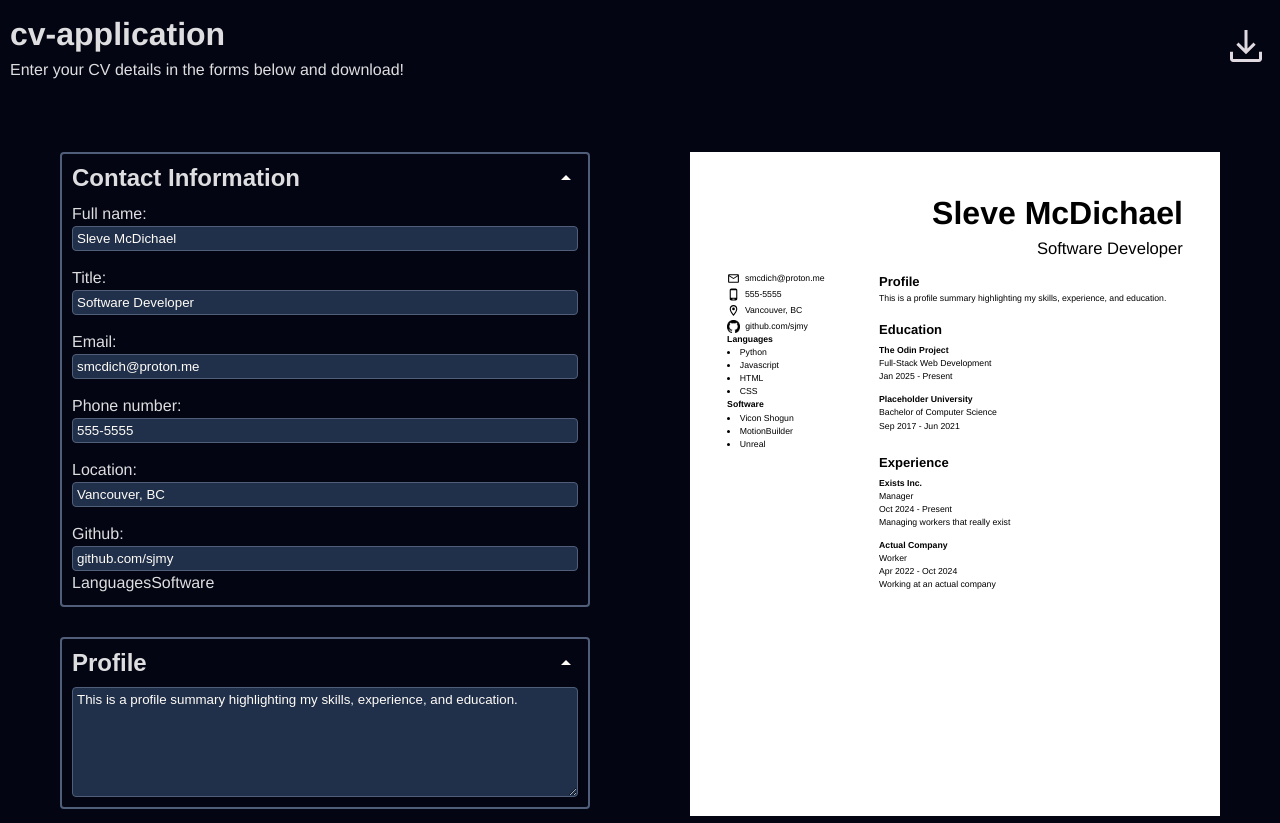
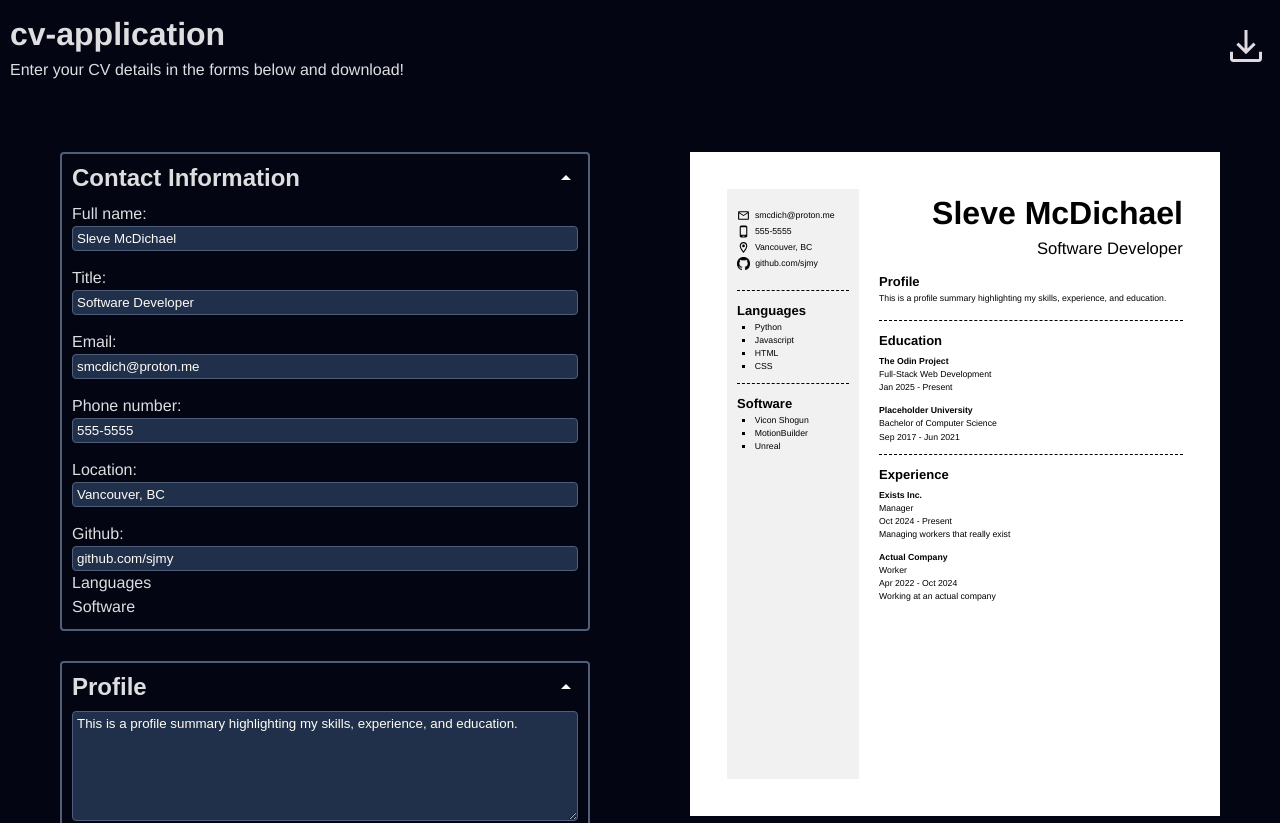
Before and after one commit to sjmy/cv-application, a React (Vite) app: page / in a window 1280 px wide. Shown: the top 823 px of the page. Built offline with nearby package versions, Linux system fonts and the light colour scheme.

Commit message:
More formatting and styling

```diff
--- a/src/components/ContactInfoSidebarDisplay.jsx
+++ b/src/components/ContactInfoSidebarDisplay.jsx
@@ -6,7 +6,7 @@ function DisplayEmail({ email }) {
   }
 
   return (
-    <p className="entry">
+    <p className="displayContactEntry">
       <img src="../img/mail.svg" className="logo" /> {email}
     </p>
   );
@@ -18,7 +18,7 @@ function DisplayPhone({ phone }) {
   }
 
   return (
-    <p className="entry">
+    <p className="displayContactEntry">
       <img src="../img/phone.svg" className="logo" /> {phone}
     </p>
   );
@@ -30,7 +30,7 @@ function DisplayLocation({ location }) {
   }
 
   return (
-    <p className="entry">
+    <p className="displayContactEntry">
       <img src="../img/location.svg" className="logo" /> {location}
     </p>
   );
@@ -42,7 +42,7 @@ function DisplayGithub({ github }) {
   }
 
   return (
-    <p className="entry">
+    <p className="displayContactEntry">
       <img src="../img/github.png" className="logo" /> {github}
     </p>
   );
@@ -51,12 +51,14 @@ function DisplayGithub({ github }) {
 function ExtraEntryDisplay(entry) {
   return (
     <div className="extraEntryDisplay" key={entry.id}>
-      <p>
+      <h2>
         <b>{entry.title}</b>
-      </p>
+      </h2>
       <p>
         {entry.items.map((item) => (
-          <li>{item}</li>
+          <li className="listItem" key={item}>
+            {item}
+          </li>
         ))}
       </p>
     </div>
--- a/src/components/ContactInfoSidebarInput.jsx
+++ b/src/components/ContactInfoSidebarInput.jsx
@@ -170,10 +170,11 @@ function handleGithubChange(contact, onContactChange, newGithub) {
 }
 
 // I don't think it makes sense to have the Extra Section here. It should be in its own box after education and work.
-// In Main.jsx, add a new inputSection after WorkInput for Extra Sections
-// It can still display in ContactInfoSideBarDisplay (but maybe I should change that too)
+// In Main.jsx, add a new inputSection after WorkInput, maybe called Extra Sections or Add Sections (uses the "extra" state)
+// Need to figure out how to change the title of the section and then display it like the rest of the headings in the input section
+// Maybe an edit button that changes the title to an input? and when you press enter or click away it locks in
 function ExtraEntryInput(entry, onExtraChange) {
-  return <>{entry.title}</>;
+  return <p key={entry.id}>{entry.title}</p>;
 }
 
 function ContactInfoSidebarInput({
--- a/src/styles/ContactInfoSidebarDisplay.css
+++ b/src/styles/ContactInfoSidebarDisplay.css
@@ -6,7 +6,12 @@
 
 .sidebarDisplayContainer {
   grid-column: 1 / 2;
-  grid-row: 2 / 11;
+  grid-row: 1 / 11;
+  padding-top: 20px;
+  padding-left: 10px;
+  padding-right: 10px;
+  margin-right: 20px;
+  background-color: rgba(211, 211, 211, 0.322);
 }
 
 .displayName {
@@ -23,9 +28,10 @@
 .displayContact {
   display: grid;
   gap: 3px;
+  padding-bottom: 20px;
 }
 
-.entry {
+.displayContactEntry {
   display: flex;
 }
 
@@ -33,3 +39,9 @@
   height: 1vw;
   padding-right: 5px;
 }
+
+.extraEntryDisplay {
+  border-top: 1px dashed black;
+  padding-top: 10px;
+  padding-bottom: 10px;
+}
--- a/src/styles/EducationDisplay.css
+++ b/src/styles/EducationDisplay.css
@@ -1,6 +1,7 @@
 .educationDisplayContainer {
   grid-column: 2 / 4;
-  padding-bottom: 10px;
+  padding-top: 10px;
+  border-bottom: 1px dashed black;
 }
 
 .educationEntryDisplay {
--- a/src/styles/Main.css
+++ b/src/styles/Main.css
@@ -210,6 +210,11 @@ input:hover {
   cursor: pointer;
 }
 
+.listItem {
+  list-style: square inside;
+  padding-left: 5px;
+}
+
 /* .up {
   animation-name: up;
   animation-duration: 100ms;
--- a/src/styles/ProfileDisplay.css
+++ b/src/styles/ProfileDisplay.css
@@ -1,4 +1,5 @@
 .profileDisplayContainer {
   grid-column: 2 / 4;
   padding-bottom: 15px;
+  border-bottom: 1px dashed black;
 }
--- a/src/styles/WorkDisplay.css
+++ b/src/styles/WorkDisplay.css
@@ -1,5 +1,6 @@
 .workDisplayContainer {
   grid-column: 2 / 4;
+  padding-top: 10px;
   padding-bottom: 10px;
 }
 
```
Also changed, not shown: pseudo.txt.
